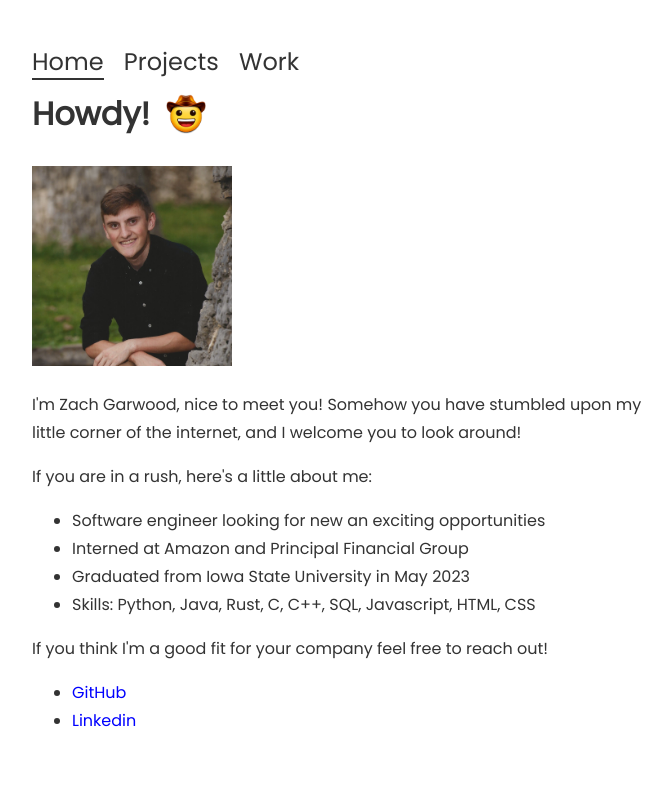
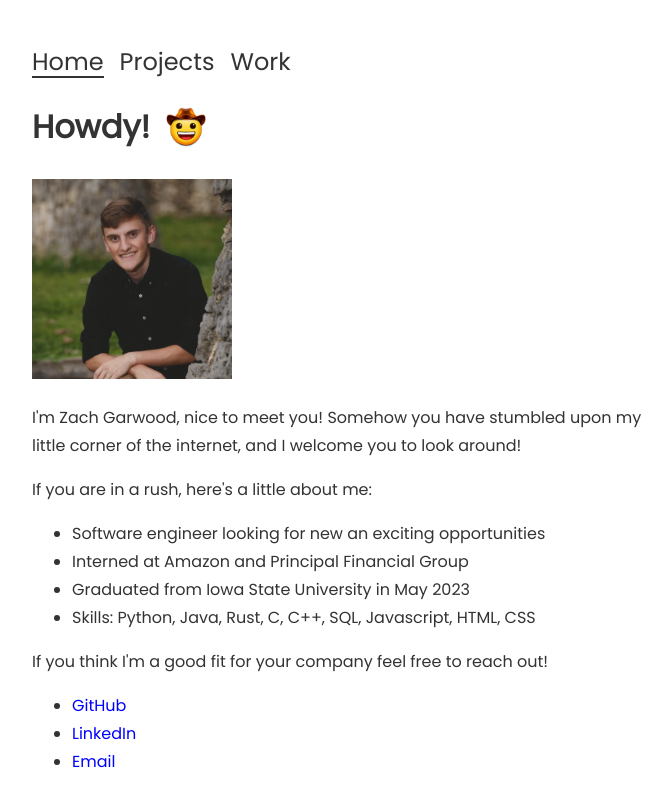
Before and after one commit to zacharygarwood/portfolio, a SvelteKit app: page / in a window 1280 px wide. Shown: the top 806 px of the page, without its empty margins (288-960 px from the left). Built offline with nearby package versions, Linux system fonts and the light colour scheme.

Commit message:
Added email to homepage

```diff
--- a/src/lib/components/Nav.svelte
+++ b/src/lib/components/Nav.svelte
@@ -52,7 +52,9 @@
 
 <style>
     nav {
-        display: block;
+        display: flex;
+        flex-wrap: wrap;
+        margin-bottom: 1rem;
     }
 
     a {
--- a/src/routes/+page.svelte
+++ b/src/routes/+page.svelte
@@ -53,7 +53,8 @@
     <p>If you think I'm a good fit for your company feel free to reach out!</p>
     <ul>
       <li><a href="https://github.com/zacharygarwood" class="link" target="_blank">GitHub</a></li>
-      <li><a href="https://www.linkedin.com/in/zachary-garwood/" class="link" target="_blank">Linkedin</a></li>
+      <li><a href="https://www.linkedin.com/in/zachary-garwood/" class="link" target="_blank">LinkedIn</a></li>
+      <li><a href="mailto:garwoodzachary@gmail.com" class="link" target="_blank">Email</a></li>
     </ul>
   </div>
 </div>
```
